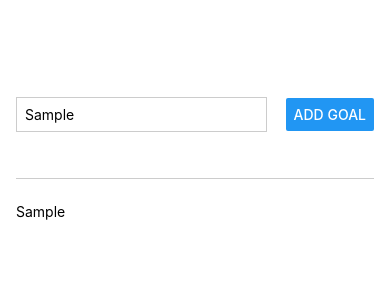
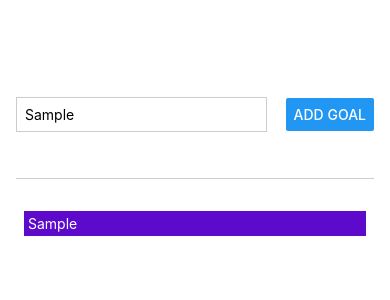
Before and after one commit to guitarlanguage/react-practical-guide-basics, a React Native app: screen / in a window 390 px wide. Both pictures are taken after typing "Sample" into the empty fields and a click on the button "ADD GOAL". Shown: the top 300 px of the page. Built offline with nearby package versions, Linux system fonts and the light colour scheme.

Commit message:
android, ios styling differences. ios no rounded borders on Text element have to wrap it in a View

```diff
--- a/App.js
+++ b/App.js
@@ -27,7 +27,12 @@
         <Button onPress={addGoalHandler} title="Add Goal" />
       </View>
       <View style={styles.goalsContainer}>
-        {courseGoals.map((goal) => <Text key={goal}>{goal}</Text>)}
+        {courseGoals.map((goal) => (
+          <View key={goal} style={styles.goalItem}>
+            <Text style={styles.goalText}>{goal}</Text>
+          </View>
+        ))}
+
       </View>
     </View>
   );
@@ -57,5 +62,13 @@
   },
   goalsContainer: {
     flex: 5
+  },
+  goalItem: {
+    margin: 8,
+    backgroundColor: '#5e0acc',
+    padding: 4
+  },
+  goalText: {
+    color: 'white'
   }
 });
```
